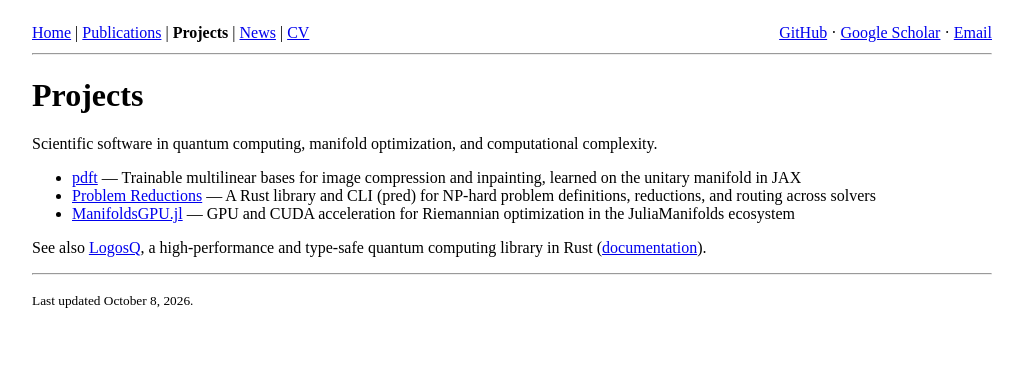
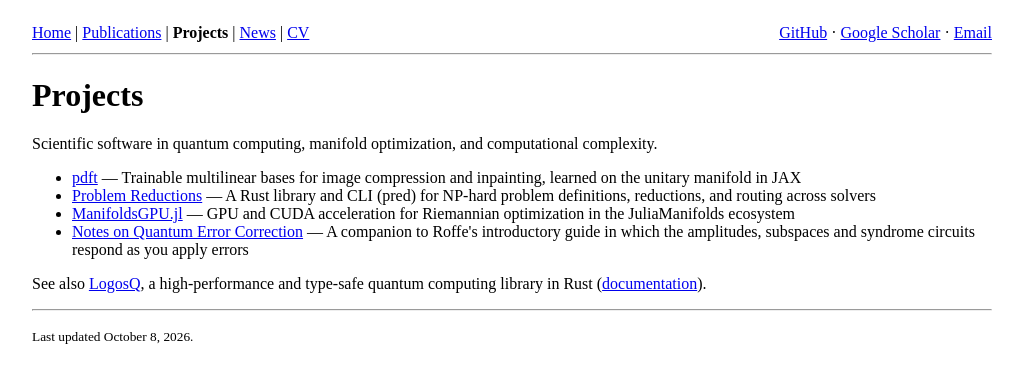
Before and after one commit to zazabap/zazabap.github.io, a Jekyll site: the page built from projects.md, in a window 1280 px wide. Shown: the top 383 px of the page, without its empty margins (128-1151 px from the left). Built offline with Jekyll 4.4.1, drawn with Linux system fonts in a browser that asks for light colours; part of the change alters nothing that is shown.

Commit message:
feat: Add the quantum error correction notes as a submodule (#3)

```diff
--- a/_config.yml
+++ b/_config.yml
@@ -62,3 +62,8 @@ exclude:
   - Gemfile
   - Gemfile.lock
   - vendor
+  # Non-content files of the qec-note submodule; its pages are copied through verbatim.
+  - qec-note/README.md
+  - qec-note/package.json
+  - qec-note/test
+  - qec-note/tools
--- /dev/null
+++ b/_projects/4_project.md
@@ -0,0 +1,52 @@
+---
+title: Notes on Quantum Error Correction
+description: A companion to Roffe's introductory guide in which the amplitudes, subspaces and syndrome circuits respond as you apply errors
+importance: 4
+math: true
+---
+
+## Overview
+
+[Notes on quantum error correction](/qec-note/) follow Joschka Roffe's
+[*Quantum error correction: an introductory guide*](https://arxiv.org/abs/1907.11157)
+(Contemporary Physics, 2019) one section at a time, then continue past it
+to CSS and quantum LDPC codes. The codes of the first parts are small enough
+to draw, so each page draws them: the amplitudes of the encoded state as bars
+grouped by subspace, the stabilizer meters reading $$+1$$ or $$-1$$, and the
+syndrome-extraction circuit stepped one gate at a time. Clicking a qubit
+applies an error to it and every picture on the page responds. Each part
+ends with a problem set whose solutions stay hidden until opened.
+
+## The four parts
+
+1. [Quantum redundancy and stabilizer measurement](/qec-note/01-quantum-redundancy.html)
+   (Roffe §3): the two- and three-qubit codes, codespace and error spaces,
+   the ancilla circuit, error suppression by detection alone, and why the
+   three-qubit code has distance 1.
+2. [The stabilizer formalism](/qec-note/02-stabilizer-formalism.html)
+   (Roffe §4): stabilizer measurement, the stabilizer group, logical
+   operators and encoding by projection, with the $$[[4,2,2]]$$ detection
+   code and the Shor $$[[9,1,3]]$$ code as worked examples.
+3. [CSS codes](/qec-note/03-css-codes.html): codes built from two classical
+   codes, separate decoding of $$X$$ and $$Z$$ errors, and the Steane
+   $$[[7,1,3]]$$ code.
+4. [Quantum LDPC codes](/qec-note/04-qldpc-codes.html): sparse checks, the
+   hypergraph product, and belief-propagation decoding with its failure modes.
+
+Parts 3 and 4 go beyond the guide and end with references.
+
+## How it is built
+
+- Plain HTML, one stylesheet, a few small JavaScript modules; no framework
+  and no build step. The notes live in their own repository and are included
+  here as a git submodule.
+- Two engines: a real-amplitude state vector for the pictures (at most a few
+  qubits), and the binary symplectic representation of Pauli operators for
+  syndromes, logical actions and distances, which keeps working for large codes.
+- The algebra is tested against the paper's tables and equations with `node --test`.
+
+## Links
+
+- **Read the notes:** [zazabap.github.io/qec-note](/qec-note/)
+- **Source:** [github.com/zazabap/qec-note](https://github.com/zazabap/qec-note)
+- **The paper:** [arXiv:1907.11157](https://arxiv.org/abs/1907.11157)
```
Also changed, not shown: .github/workflows/deploy.yml, .gitmodules (added), README.md.
